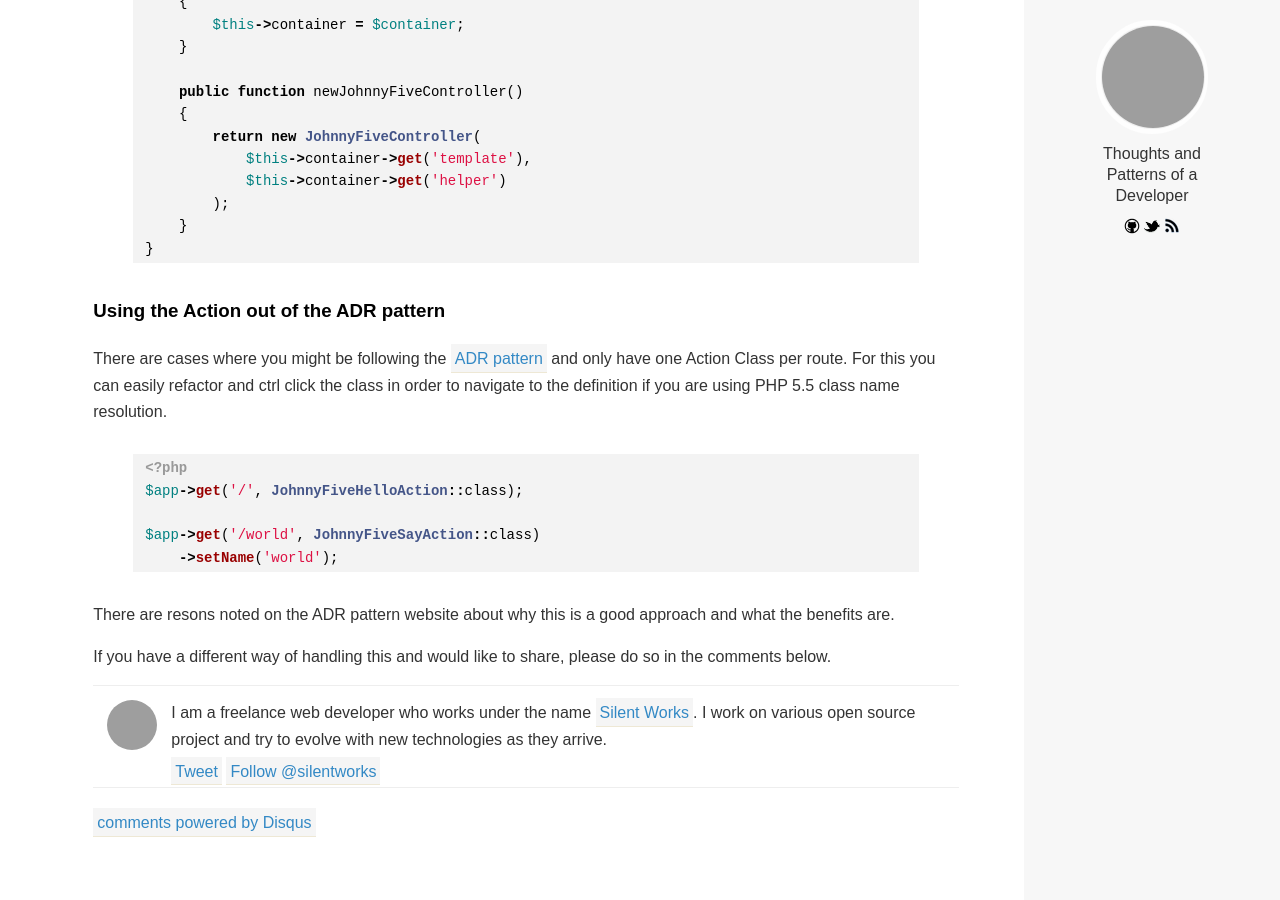
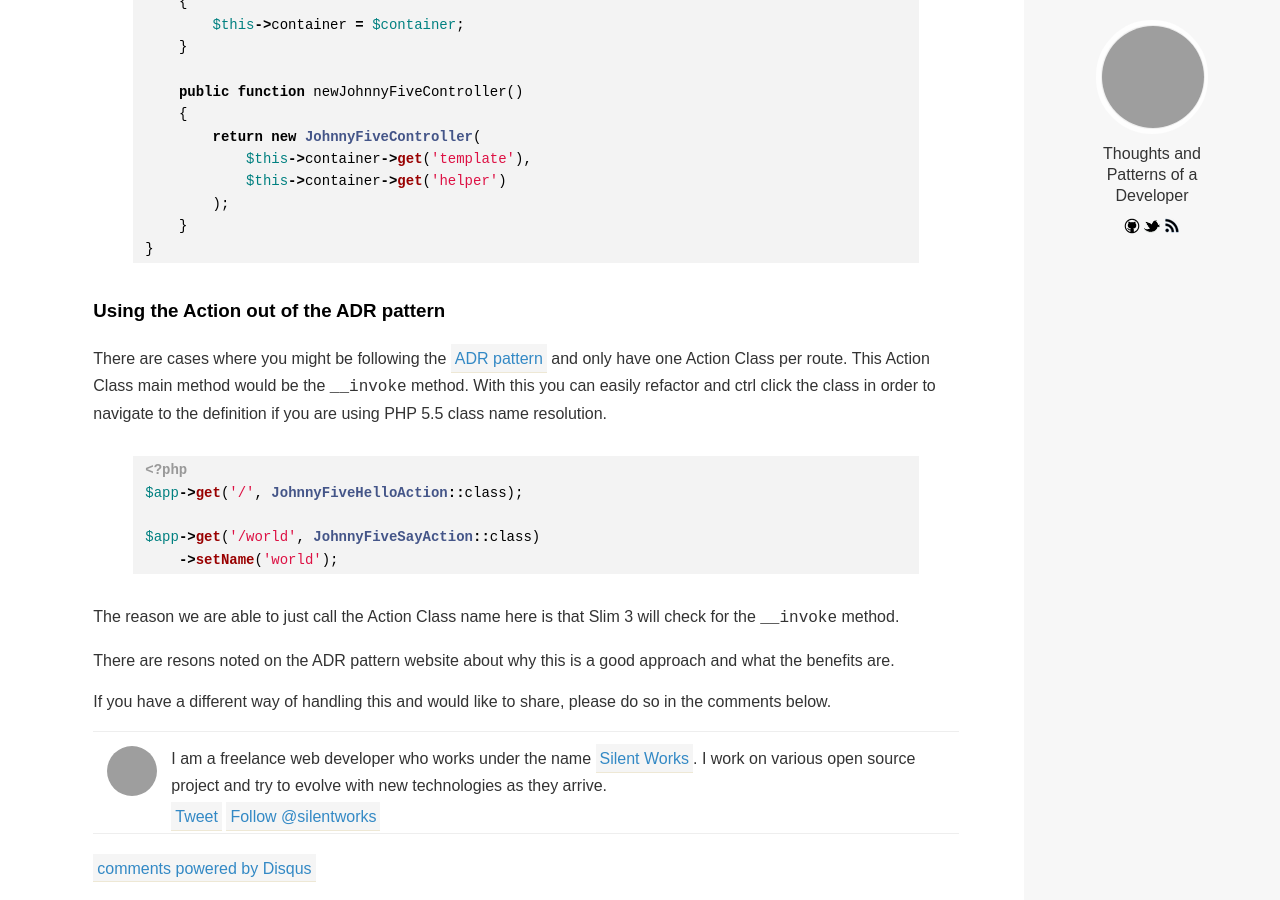
Before and after one commit to silentworks/thoughts, a Jekyll site: the page built from _posts/2015-08-27-lazy-loading-controller-action.md, in a window 1280 px wide and 900 px high, scrolled down 2496 px, cut to the strip 0-900 px from the top of the window. Built offline with Jekyll 4.4.1, drawn with Linux system fonts in a browser that asks for light colours; Markdown is read by kramdown in place of the engine named in the settings; comment, search, counter and statistics services are not loaded; before the commit the page ends 3351 px from its top, so only the background shows below that; grey boxes are pictures that could not be loaded.

Commit message:
Updated 2015-08-27-lazy-loading-controller-action.md

```diff
--- a/_posts/2015-08-27-lazy-loading-controller-action.md
+++ b/_posts/2015-08-27-lazy-loading-controller-action.md
@@ -111,7 +111,7 @@ class ControllerFactory
 
 ### Using the Action out of the ADR pattern
 
-There are cases where you might be following the [ADR pattern](http://pmjones.io/adr/) and only have one Action Class per route. For this you can easily refactor and ctrl click the class in order to navigate to the definition if you are using PHP 5.5 class name resolution.
+There are cases where you might be following the [ADR pattern](http://pmjones.io/adr/) and only have one Action Class per route. This Action Class main method would be the `__invoke` method. With this you can easily refactor and ctrl click the class in order to navigate to the definition if you are using PHP 5.5 class name resolution.
 
 {% highlight php %}
 <?php
@@ -121,6 +121,8 @@ $app->get('/world', JohnnyFiveSayAction::class)
     ->setName('world');
 {% endhighlight %}
 
+The reason we are able to just call the Action Class name here is that Slim 3 will check for the `__invoke` method.
+
 There are resons noted on the ADR pattern website about why this is a good approach and what the benefits are.
 
 If you have a different way of handling this and would like to share, please do so in the comments below.
```
